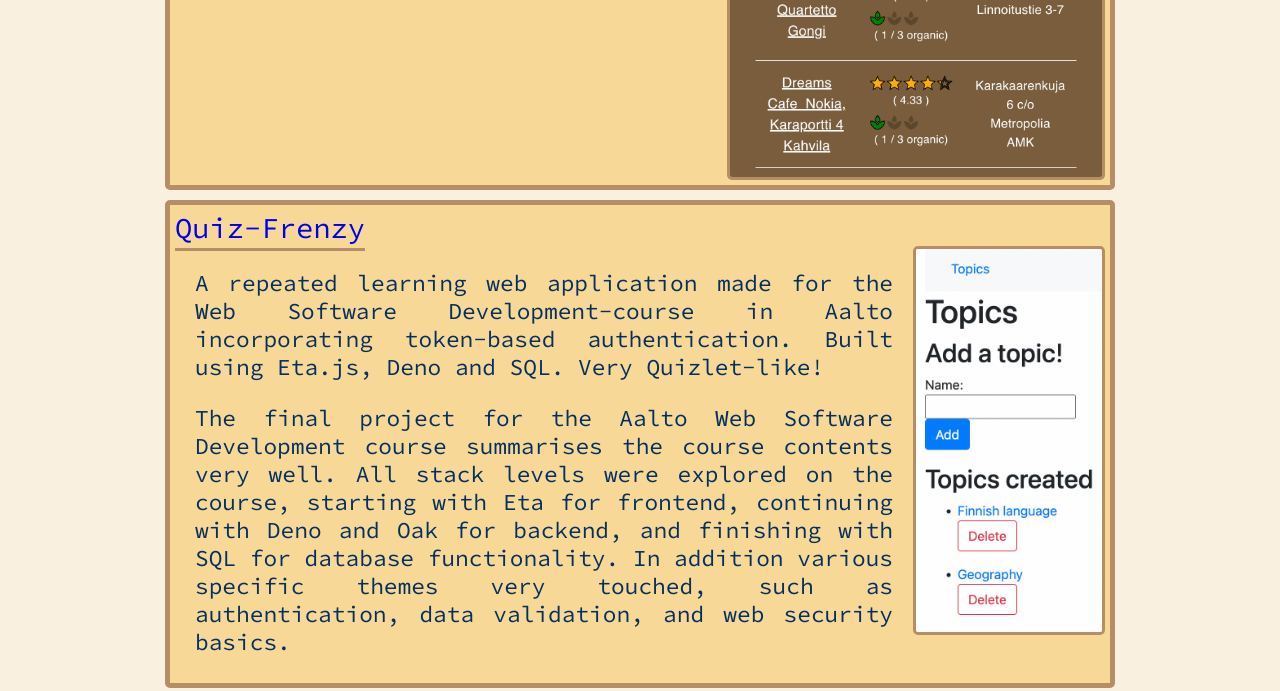
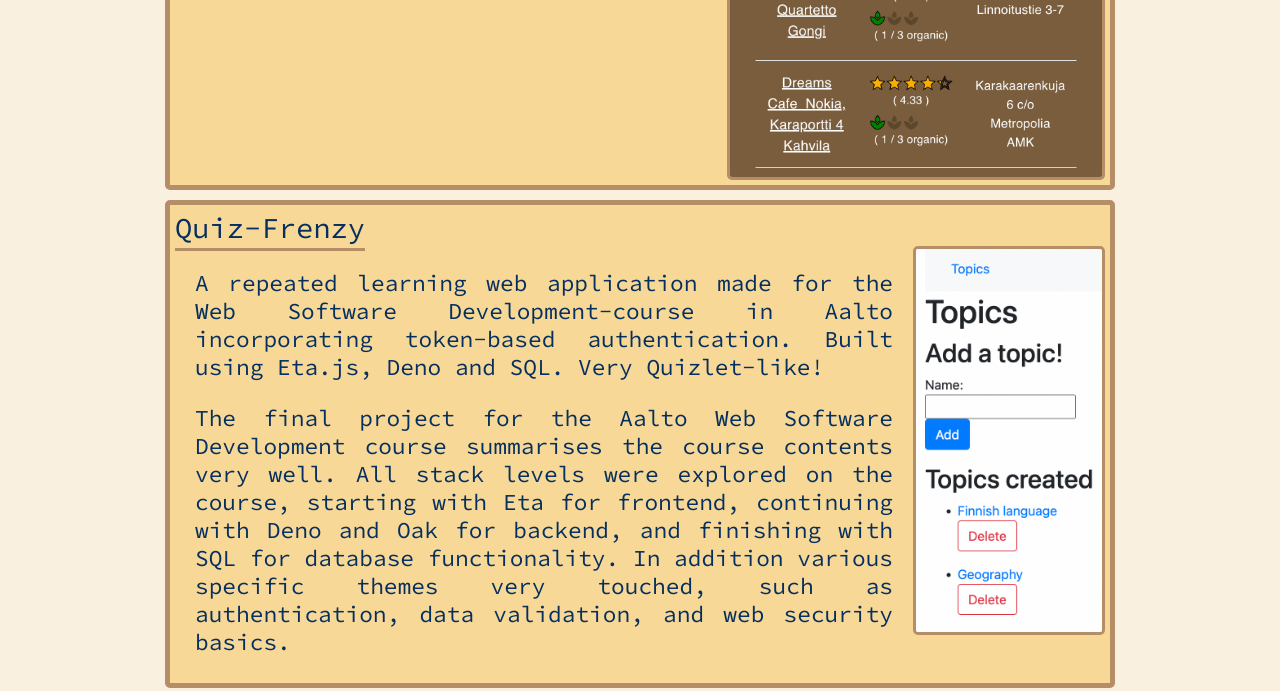
Before and after one commit to tuomax7/portfoliosivu, a plain HTML site: page projects.html in a window 1280 px wide. Shown: the part 1138-1829 px from the top of the page. Drawn offline with Linux system fonts and the light colour scheme.

Commit message:
Remove quizfrenzy link

```diff
--- a/projects.html
+++ b/projects.html
@@ -95,12 +95,7 @@
         </div>
 
         <div class="project">
-          <a
-            target="_blank"
-            class="highlightLink"
-            href="https://quiz-frenzy.fly.dev/"
-            >Quiz-Frenzy</a
-          >
+          <a target="_blank" class="highlightLink">Quiz-Frenzy</a>
           <a id="quizfrenzy">
             <div class="projectInfo">
               <div>
```
